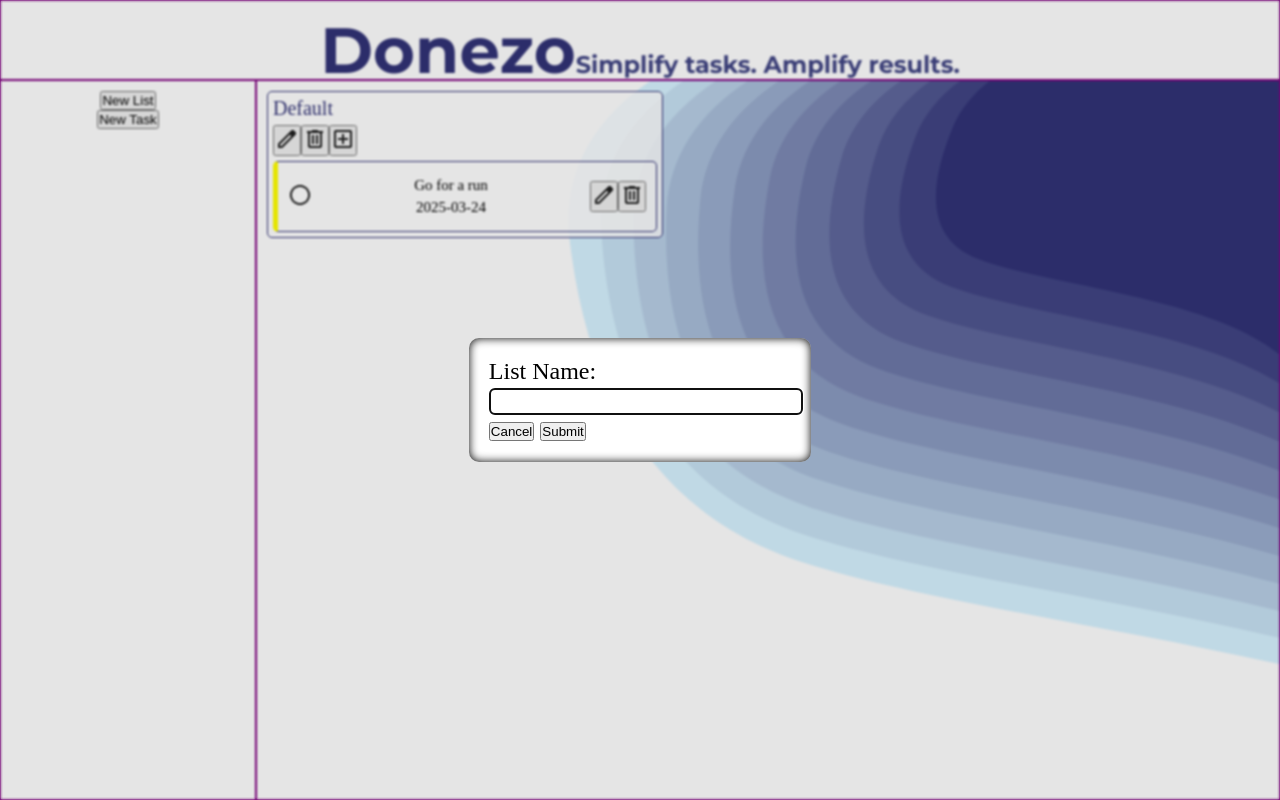
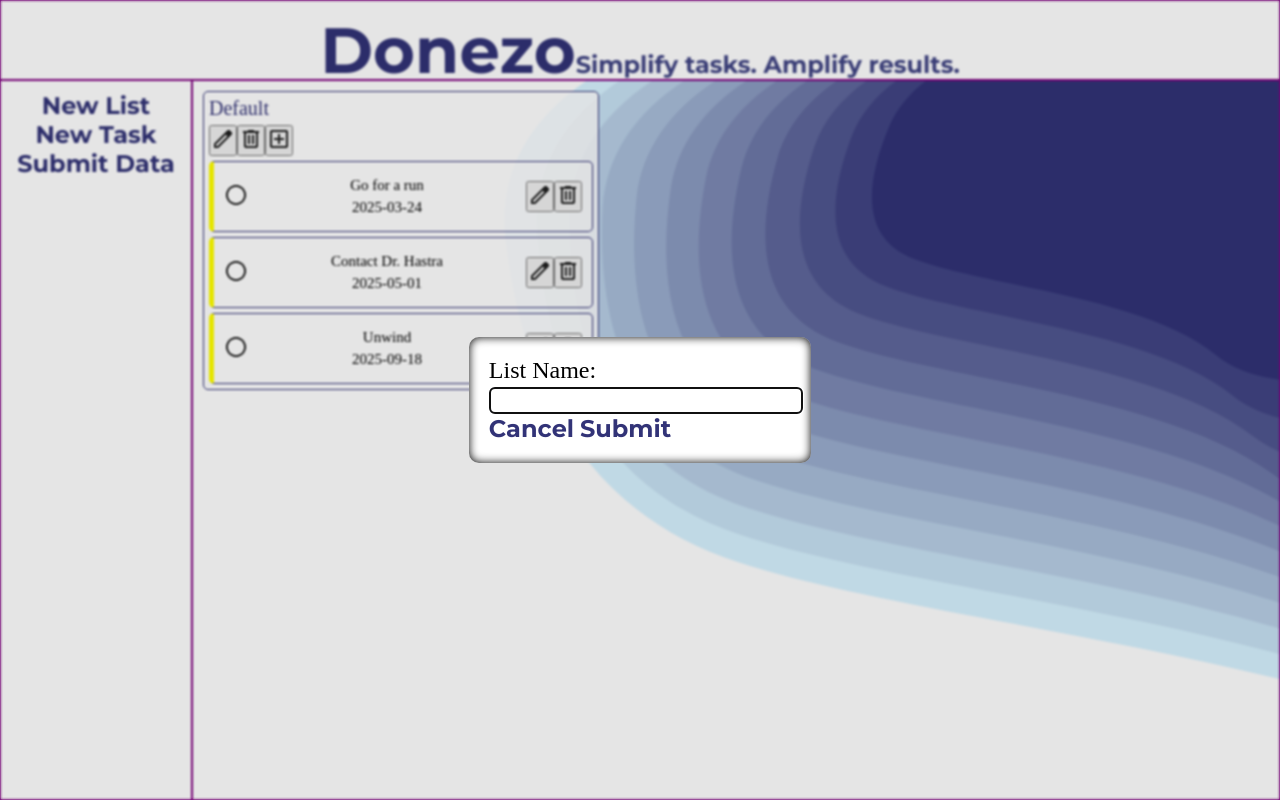
Before and after one commit to kamillask/todo-list-page, a website built with webpack: page src/template.html in a window 1280 px wide. Both pictures are taken after a click on the button "New List". Built offline with nearby package versions, Linux system fonts and the light colour scheme.

Commit message:
Working on implementing local storage.

```diff
--- a/src/DomHandler.js
+++ b/src/DomHandler.js
@@ -18,6 +18,7 @@
     submitTaskDialog = document.querySelector("#submitTaskDialog");
     selectList = document.querySelector("#selectList");
     listContainer = document.querySelector("#listContainer");
+    submitDataButton = document.querySelector("#submitdata");
 
     constructor(listHandler, taskHandler){
         this.listHandler = listHandler;
@@ -203,12 +204,19 @@
         }
     }
 
+    storeData(){
+        const listHandlerJSON = JSON.stringify(this.listHandler);
+        localStorage.setItem("listContainerStorage", listHandlerJSON);
+    }
+
     deleteList(list){
         this.listHandler.deleteFromList(list);
+        this.storeData();
     }
 
     deleteTask(list, task){
         list.deleteFromList(task);
+        this.storeData();
     }
 
     setInputs(submitType, itemType){
@@ -238,6 +246,8 @@
         }
     }
 
+
+
     setUpEventListeners(){
         this.newListButton.addEventListener("click", () => {
             this.submitListDialog.setAttribute("data-submit-type", "submitNew");
@@ -257,7 +267,7 @@
                 const listInput = this.listHandler.createList(listNameInput);
                 this.listHandler.addToList(listInput);
             }
-
+            this.storeData();
             this.showLists();
         });
 
@@ -288,6 +298,7 @@
                 const taskInput = this.taskHandler.createTask(taskNameInput, taskDescInput, taskDueDateInput, this.selectList.selectedIndex, taskPriorityInput);
                 this.listHandler.taskList[this.selectList.selectedIndex].replace(this.submitTaskDialog.dataset.editIndex ,taskInput);
             }
+            this.storeData();
             this.showLists();
         });
 
@@ -299,5 +310,7 @@
         this.closeView.addEventListener("click", () => {
             this.expandTaskDialog.close();
         })
+
+        this.submitDataButton.addEventListener("click", this.storeData());
     }
 }
--- a/src/index.js
+++ b/src/index.js
@@ -6,7 +6,20 @@
 const listContainer = new List("Container");
 listContainer.addToList(new List("Default"));
 listContainer.taskList[0].addToList(new Task("Go for a run", "Timed run at the park", "2025-03-24", 0, "low"));
+listContainer.taskList[0].addToList(new Task("Contact Dr. Hastra", "Talk about your medication", "2025-05-01", 0, "low"));
+listContainer.taskList[0].addToList(new Task("Unwind", "Take some time to youself", "2025-09-18", 0, "low"));
 const taskHandler = new Task("task handler");
-const domHandler = new DomHandler(listContainer, taskHandler);
-domHandler.setUpEventListeners();
-domHandler.showLists();
+if(localStorage.getItem("listContainerStorage")!==null){
+    console.log(typeof localStorage.getItem("listContainerStorage"));
+    const listContainerJSON = JSON.parse(localStorage.getItem("listContainerStorage"));
+    const domHandler = new DomHandler(listContainerJSON, taskHandler);
+    domHandler.setUpEventListeners();
+    domHandler.showLists();
+} else{
+    const domHandler = new DomHandler(listContainer, taskHandler);
+    domHandler.setUpEventListeners();
+    domHandler.showLists();
+}
+//const domHandler = new DomHandler(localStorage.getItem(listContainerStorage), taskHandler);
+//domHandler.setUpEventListeners();
+//domHandler.showLists();
--- a/src/styles.css
+++ b/src/styles.css
@@ -12,7 +12,7 @@
 
 body {
     display: grid;
-    grid-template-columns: 20vw;
+    grid-template-columns: 15vw;
     grid-template-rows: 10vh 90vh;
 }
 
@@ -44,6 +44,18 @@
     justify-content: flex-start;
     align-items: center;
     padding: 10px;
+}
+
+#sidebar button {
+    font-family: 'Montserrat', sans-serif;
+    border: none;
+    background-color: transparent;
+    color: #323377;
+    font-size: 3vh;
+}
+
+#sidebar button:hover{
+    color: pink;
 }
 
 #listContainer {
--- a/src/template.html
+++ b/src/template.html
@@ -67,6 +67,7 @@
                 </div>
             </form>
         </dialog>
+        <button id="submitdata">Submit Data</button>
     </div>
     <div id="listContainer">
         <dialog id="expandTaskDialog">
```
